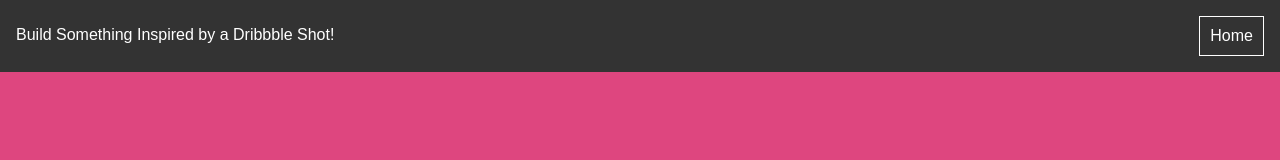
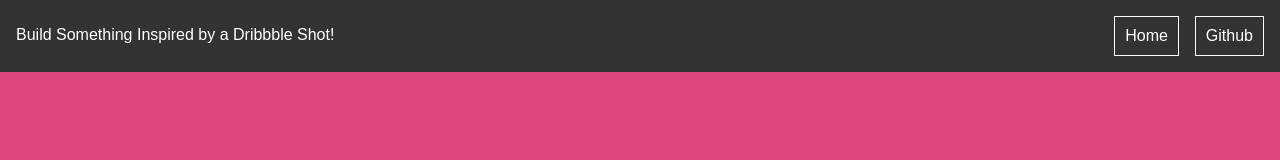
Before and after one commit to tevko/practice, a website: page dribbble.html in a window 1280 px wide. Shown: the top 160 px of the page. Drawn offline with nearby package versions, Linux system fonts and the light colour scheme.

Commit message:
header link added, .htaccess added

```diff
--- a/dev/scss/partials/_globals.scss
+++ b/dev/scss/partials/_globals.scss
@@ -52,6 +52,9 @@ body, html {
             padding: 0;
             border: none;
         }
+        &:nth-of-type(1) {
+            margin-left: 1em;
+        }
     }
     &.home {
         position:relative;
--- a/dribbble.html
+++ b/dribbble.html
@@ -22,6 +22,7 @@
         <section class="pageContent block-container-single">
             <header class="main-header group">
                 <p>Build Something Inspired by a Dribbble Shot!</p>
+                <a class="home-link" href="https://github.com/tevko/practice/tree/master">Github</a>
                 <a class="home-link" href="http://tevko.github.io/practice">Home</a>
             </header>
         <article class="block-dribbble">
```
Also changed, not shown: github.html (+1 -0 lines), random.html (+1 -0 lines), assets/css/main.css, assets/css/main.min.css, assets/img/github.png, dev/css/main.css, dev/img/github.png, 1 other file.
